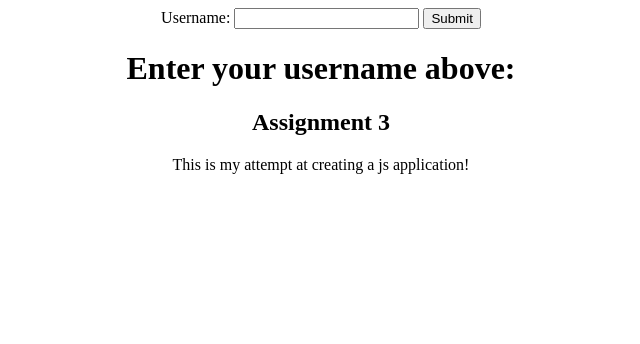
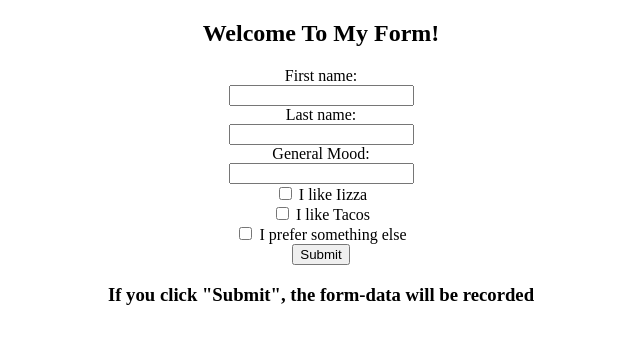
Before and after one commit to IJackson12/MileStone_2, a website: page Index.html in a window 1280 px wide. Shown: the whole page, without its empty margins (319-959 px from the left). Drawn offline with Linux system fonts and the light colour scheme.

Commit message:
"updating form"

```diff
--- a/Index.html
+++ b/Index.html
@@ -1,18 +1,29 @@
 <!DOCTYPE html>
 <html>
 <head>
-    <title>Assignment 3</title>
+    <title>Milestone 2</title>
 </head>
-<body>
-    <center><form action="/submit-form" method="post">
-        <label for="username">Username:</label>
-        <input type="text" id="username" name="username" required>
-        <button type="submit">Submit</button>
-    </form></center>
-    <div class="content">
-        <h1><center>Enter your username above:</center></h1>
-        <h2><center>Assignment 3</center></h2>
-        <p><center>This is my attempt at creating a js application!</center></p>
-      </div>
-</body>
-</html>
+
+<h2><center>Welcome To My Form!</center></h2>
+
+<body><center><form>
+  <!--Adding a submit form here for name and gender-->
+    <label for="fname">First name:</label><br>
+    <input type="text" id="fname" name="fname"><br>
+    <label for="lname">Last name:</label><br>
+    <input type="text" id="lname" name="lname">
+    <center><label for="mood">General Mood:</label><br>
+    <input type="text" id="mood" name="mood"></center>
+  <!--Adding some check boxes for more information-->
+    <input type="checkbox" id="thing1" name="thing1" value="Pizza">
+    <label for="thing1"> I like Iizza</label><br>
+    <input type="checkbox" id="thing2" name="thing2" value="Tacos">
+    <label for="thing2"> I like Tacos</label><br>
+    <input type="checkbox" id="thing3" name="thing3" value="Other">
+    <label for="thing3"> I prefer something else</label>
+  <!--Adding some text here to clarify-->
+    <center><input type="submit" value="Submit"></center>
+    </form></center></body>
+
+  <!--Adding some text here to clarify-->
+    <p><center><h3>If you click "Submit", the form-data will be recorded</h3></center></p>
```
